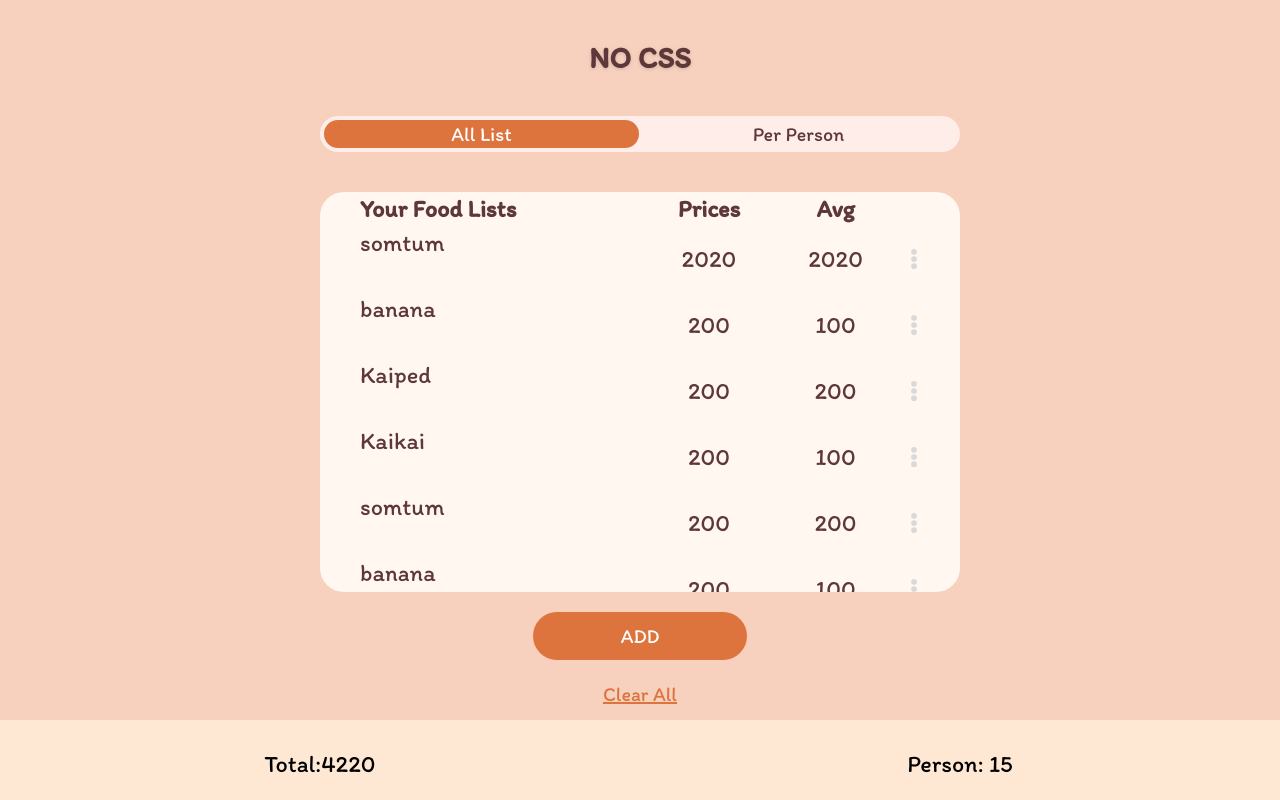
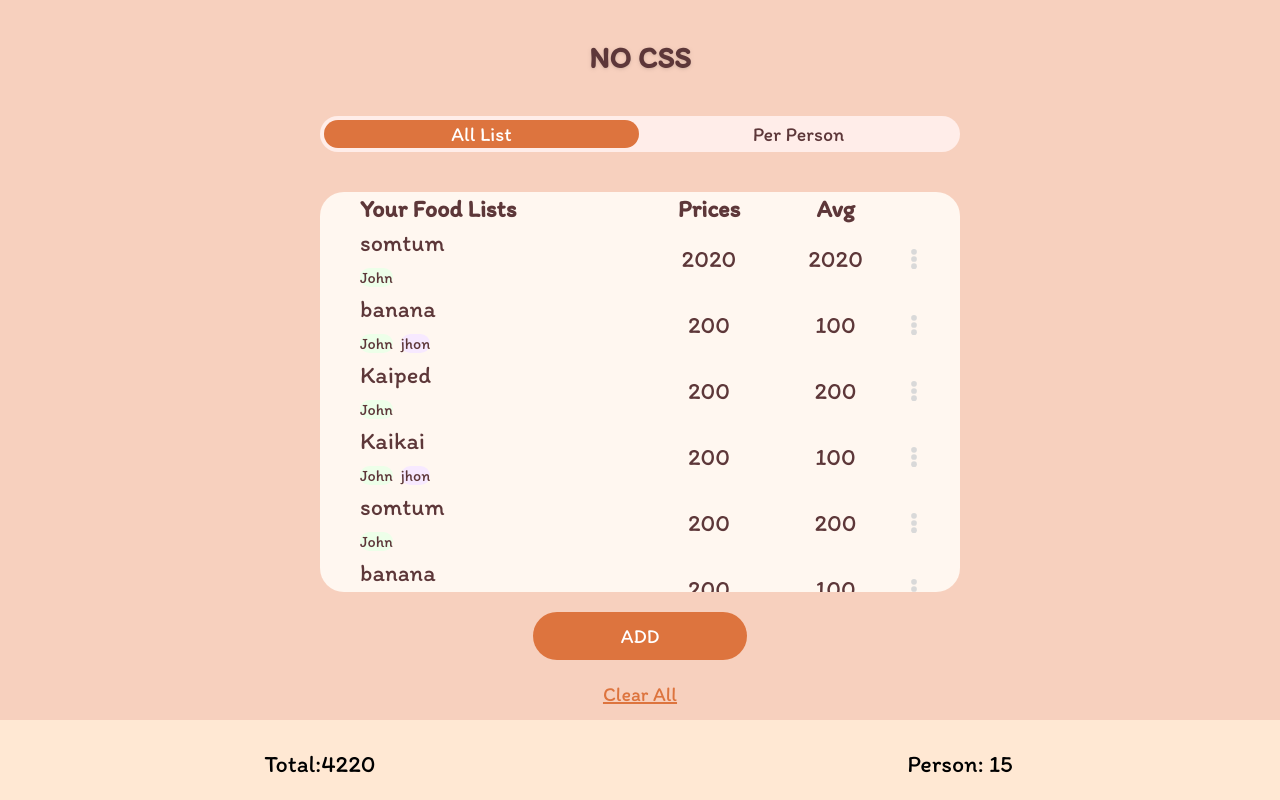
Before and after one commit to panithee/PROJECT1-SEC-1-noCSS, a Vue app in the folder project/: page / in a window 1280 px wide. Built offline with nearby package versions, Linux system fonts and the light colour scheme.

Commit message:
fix person in food array

```diff
--- a/project/src/App.vue
+++ b/project/src/App.vue
@@ -20,18 +20,18 @@ let persons = ref([
 ]);
 
 let foodLists = ref([
-  { name: "somtum", price: 2020, person: [persons[0]] },
-  { name: "banana", price: 200, person: [persons[0], persons[1]] },
-  { name: "Kaiped", price: 200, person: [persons[0]] },
-  { name: "Kaikai", price: 200, person: [persons[0], persons[1]] },
-  { name: "somtum", price: 200, person: [persons[0]] },
-  { name: "banana", price: 200, person: [persons[0], persons[1]] },
-  { name: "Kaiped", price: 200, person: [persons[0]] },
-  { name: "Kaikai", price: 200, person: [persons[0], persons[1]] },
-  { name: "somtum", price: 200, person: [persons[0]] },
-  { name: "banana", price: 200, person: [persons[0], persons[1]] },
-  { name: "Kaiped", price: 200, person: [persons[0]] },
-  { name: "Kaikai", price: 200, person: [persons[0], persons[1]] },
+  { name: "somtum", price: 2020, person: [persons.value[0]] },
+  { name: "banana", price: 200, person: [persons.value[0], persons.value[1]] },
+  { name: "Kaiped", price: 200, person: [persons.value[0]] },
+  { name: "Kaikai", price: 200, person: [persons.value[0], persons.value[1]] },
+  { name: "somtum", price: 200, person: [persons.value[0]] },
+  { name: "banana", price: 200, person: [persons.value[0], persons.value[1]] },
+  { name: "Kaiped", price: 200, person: [persons.value[0]] },
+  { name: "Kaikai", price: 200, person: [persons.value[0], persons.value[1]] },
+  { name: "somtum", price: 200, person: [persons.value[0]] },
+  { name: "banana", price: 200, person: [persons.value[0], persons.value[1]] },
+  { name: "Kaiped", price: 200, person: [persons.value[0]] },
+  { name: "Kaikai", price: 200, person: [persons.value[0], persons.value[1]] },
 ]);
 
 
@@ -162,7 +162,7 @@ const showMenu = () => {
                 <div
                   class="flex flex-wrap w-24 h-20 overflow-y-scroll sm:overflow-hidden sm:flex-nowrap sm:w-36 sm:h-auto sm:overflow-x-scroll">
                   <div v-for="(person, index) in foodLists[index].person" key="index">
-                    <span class="mr-2 text-base" :class="['color-' + (index % 4)]">{{ persons.name }}</span>
+                    <span class="mr-2 text-base" :class="['color-' + (index % 4)]">{{ person.name }}</span>
                   </div>
                 </div>
 
```
